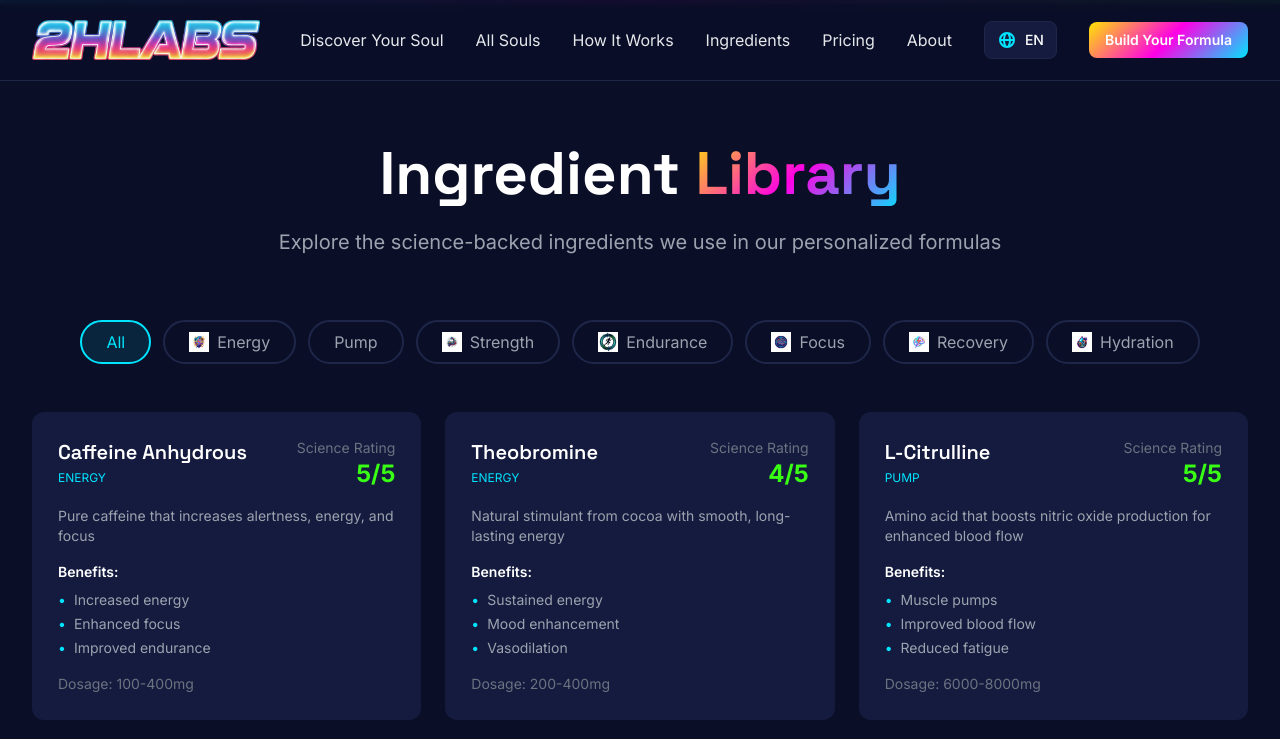
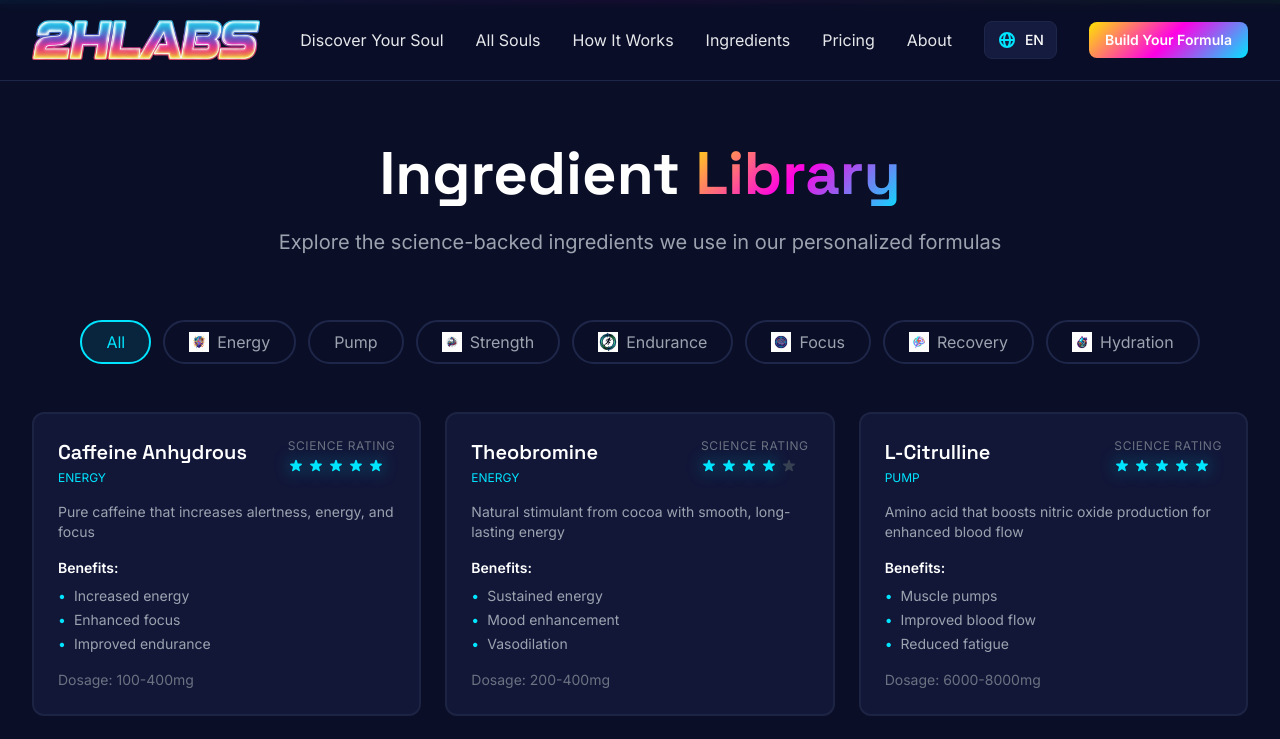
Before and after one commit to HermannPR/2HLABS, a React (Vite) app: page /ingredients in a window 1280 px wide. Shown: the top 739 px of the page. Built offline with nearby package versions, Linux system fonts and the light colour scheme.

Commit message:
feat: visual polish for ingredients page
- Updated Card component with glassmorphism, hover lift, and glow effects
- Replaced text-based science rating with visual star rating system
- Added subtle gradient overlay to cards on hover
- Improved typography for rating label

```diff
--- a/src/components/common/Card.tsx
+++ b/src/components/common/Card.tsx
@@ -9,9 +9,9 @@ interface CardProps {
 }
 
 export const Card = ({ children, className = '', hover = false, glow = false }: CardProps) => {
-  const baseStyles = 'bg-dark-lighter rounded-xl p-6 border border-dark-light';
-  const hoverStyles = hover ? 'hover:border-primary hover:shadow-lg hover:shadow-primary/20 transition-all duration-300' : '';
-  const glowStyles = glow ? 'shadow-lg shadow-primary/30' : '';
+  const baseStyles = 'bg-dark-lighter/80 backdrop-blur-sm rounded-xl p-6 border border-white/5 relative overflow-hidden';
+  const hoverStyles = hover ? 'hover:border-primary/50 hover:shadow-[0_10px_40px_-10px_rgba(0,229,255,0.15)] hover:-translate-y-1 transition-all duration-300' : '';
+  const glowStyles = glow ? 'shadow-lg shadow-primary/20' : '';
 
   return (
     <motion.div
@@ -20,7 +20,13 @@ export const Card = ({ children, className = '', hover = false, glow = false }:
       viewport={{ once: true }}
       className={`${baseStyles} ${hoverStyles} ${glowStyles} ${className}`}
     >
-      {children}
+      {/* Subtle gradient overlay for glass effect */}
+      <div className="absolute inset-0 bg-gradient-to-br from-white/5 to-transparent opacity-0 hover:opacity-100 transition-opacity duration-500 pointer-events-none" />
+
+      {/* Content */}
+      <div className="relative z-10">
+        {children}
+      </div>
     </motion.div>
   );
 };
--- a/src/pages/Ingredients.tsx
+++ b/src/pages/Ingredients.tsx
@@ -122,8 +122,19 @@ export const Ingredients = () => {
                     </div>
                   </div>
                   <div className="text-right">
-                    <div className="text-sm text-gray-500">{t('ingredientsPage.scienceRating')}</div>
-                    <div className="text-2xl font-bold text-accent">{ingredient.scienceRating}/5</div>
+                    <div className="text-xs text-gray-500 uppercase tracking-wider mb-1">{t('ingredientsPage.scienceRating')}</div>
+                    <div className="flex items-center gap-1">
+                      {[...Array(5)].map((_, i) => (
+                        <svg
+                          key={i}
+                          className={`w-4 h-4 ${i < ingredient.scienceRating ? 'text-primary drop-shadow-[0_0_8px_rgba(0,229,255,0.5)]' : 'text-gray-700'}`}
+                          fill="currentColor"
+                          viewBox="0 0 20 20"
+                        >
+                          <path d="M9.049 2.927c.3-.921 1.603-.921 1.902 0l1.07 3.292a1 1 0 00.95.69h3.462c.969 0 1.371 1.24.588 1.81l-2.8 2.034a1 1 0 00-.364 1.118l1.07 3.292c.3.921-.755 1.688-1.54 1.118l-2.8-2.034a1 1 0 00-1.175 0l-2.8 2.034c-.784.57-1.838-.197-1.539-1.118l1.07-3.292a1 1 0 00-.364-1.118L2.98 8.72c-.783-.57-.38-1.81.588-1.81h3.461a1 1 0 00.951-.69l1.07-3.292z" />
+                        </svg>
+                      ))}
+                    </div>
                   </div>
                 </div>
 
```
Lines whose indentation alone changed are shown as unchanged.
